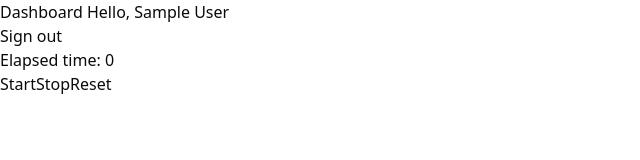
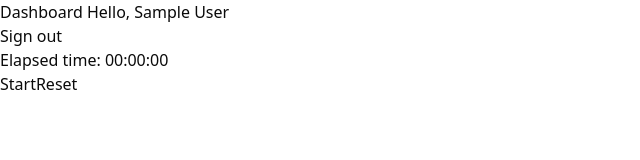
Before and after one commit to CollinBrennan/skill-chronicle, a Next.js app: page /dashboard in a window 1280 px wide. Shown: the top 160 px of the page, without its empty margins (0-640 px from the left). Built offline with nearby package versions, Linux system fonts and the light colour scheme; no server answers; sample sign-in values are in the browser's storage.

Commit message:
add timer string format

```diff
--- a/components/timer.tsx
+++ b/components/timer.tsx
@@ -15,7 +15,7 @@ export default function Timer() {
     }
   }
 
-  function stop() {
+  function pause() {
     if (isRunning) {
       clearInterval(timer.current)
       setElapsedTime(Date.now() - startTime.current)
@@ -37,10 +37,28 @@ export default function Timer() {
 
   return (
     <div>
-      <div>Elapsed time: {elapsedTime}</div>
-      <button onClick={start}>Start</button>
-      <button onClick={stop}>Stop</button>
+      <div>Elapsed time: {millisToFormattedTime(elapsedTime)}</div>
+      {!isRunning ? (
+        <button onClick={start}>Start</button>
+      ) : (
+        <button onClick={pause}>Pause</button>
+      )}
+
       <button onClick={reset}>Reset</button>
     </div>
   )
 }
+
+function millisToFormattedTime(millis: number): string {
+  const hours = Math.floor(millis / 3600000)
+    .toString()
+    .padStart(2, '0')
+  const minutes = Math.floor((millis % 3600000) / 60000)
+    .toString()
+    .padStart(2, '0')
+  const seconds = Math.floor((millis % 60000) / 1000)
+    .toString()
+    .padStart(2, '0')
+
+  return `${hours}:${minutes}:${seconds}`
+}
```
